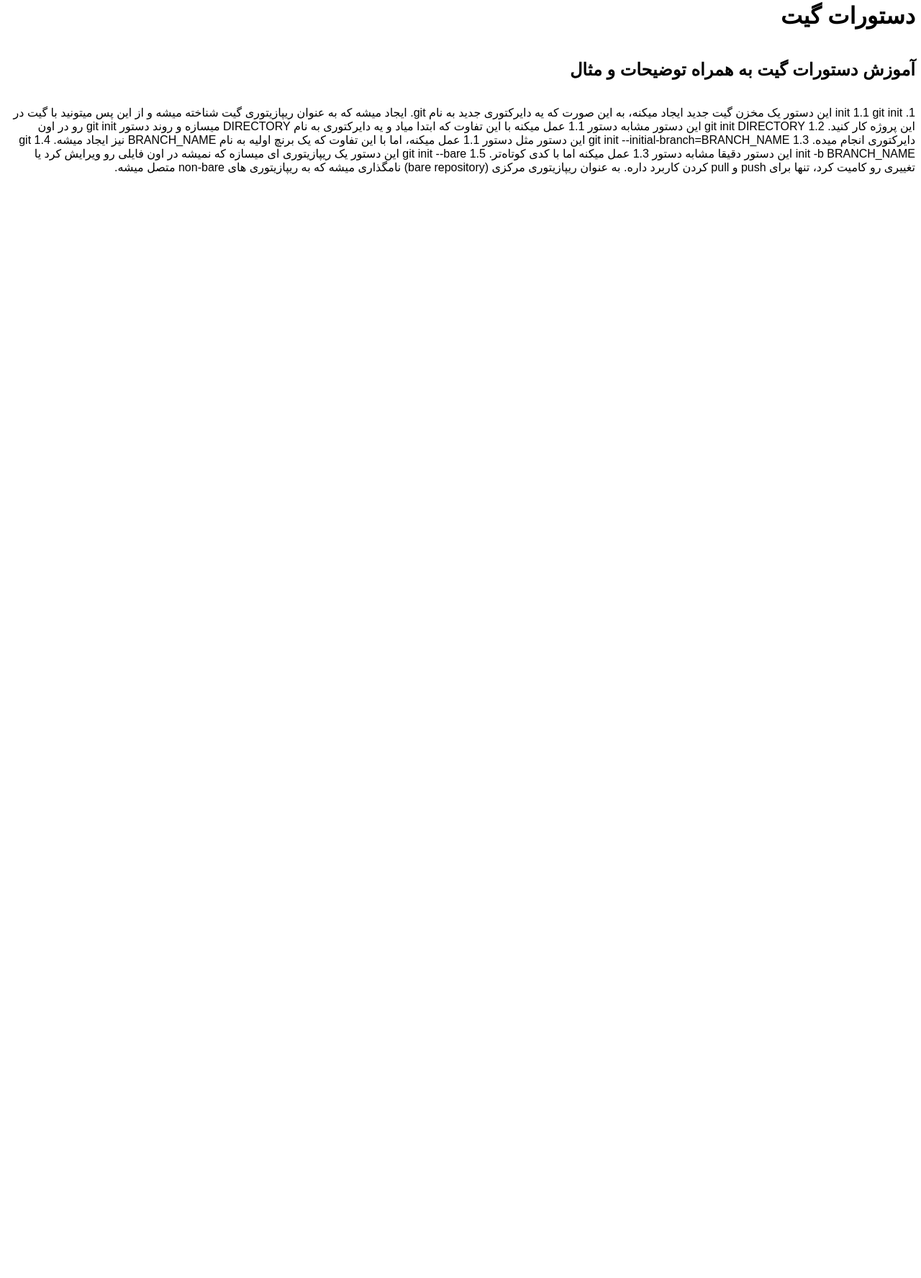
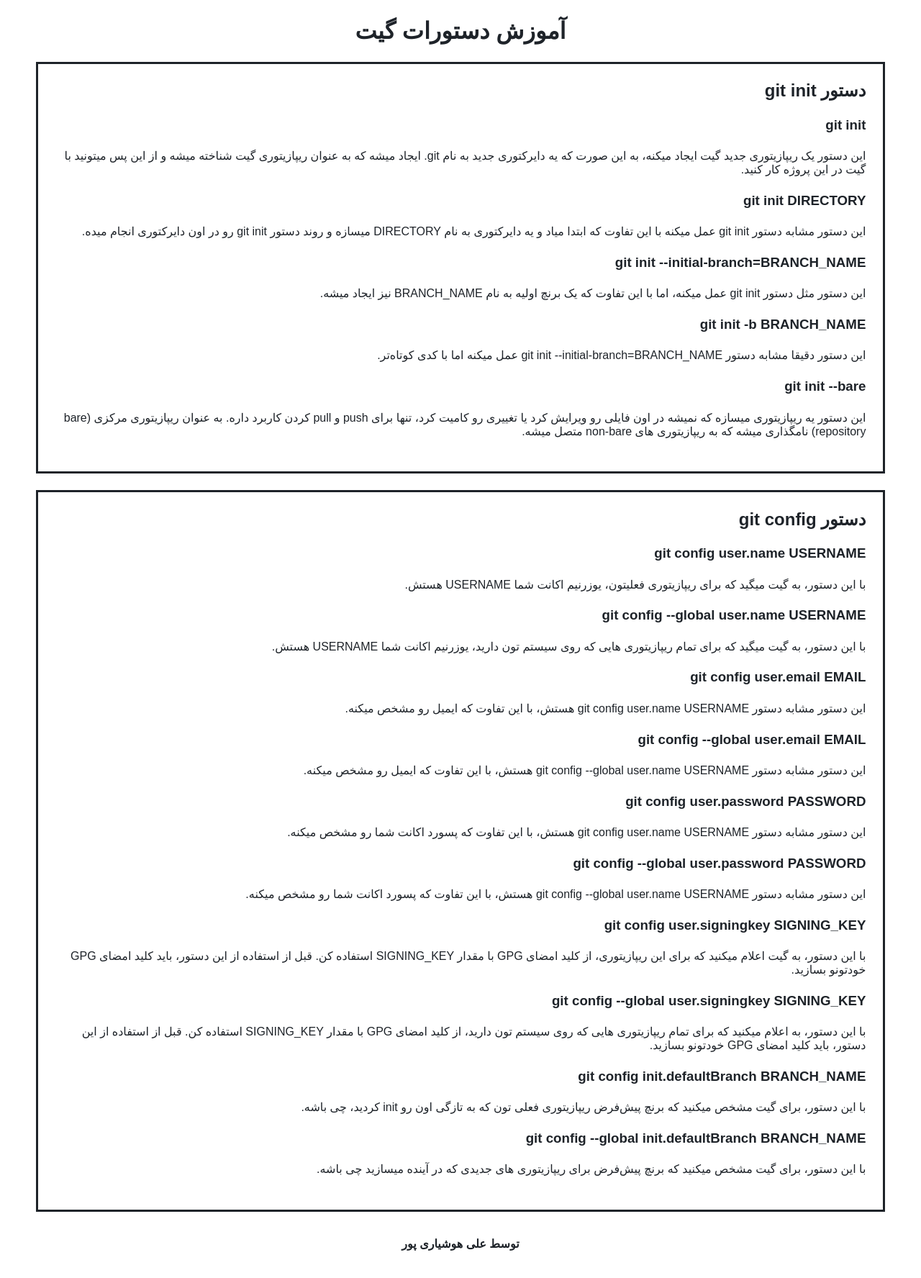
Before and after one commit to alihoushy/git-commands, a plain HTML site: page index.html in a window 1280 px wide. Shown: the part 26-1802 px from the top of the page at 72% size. Before the commit the page ends 800 px from the top, so only its background shows below. Drawn offline with Linux system fonts and the light colour scheme; a small style sheet from the web is missing; a web font is replaced by a local one.

Commit message:
several commands of git init and git config added

```diff
--- a/assets/style.css
+++ b/assets/style.css
@@ -1,16 +1,63 @@
+body {
+     margin: 0;
+     padding: 0;
+     background-color: #ffffff;
+     color: #1e2329;
+}
+
 .container {
-     font-family: Vazirmatn, sans-serif;
-     display: flex;
-     flex-direction: column;
-     align-items: right;
+     font-family: 'Sahel', sans-serif;
      justify-content: right;
      text-align: right;
+     margin: 0px;
+     padding: 50px;
+}
+
+.text-center {
+     text-align: center;
+}
+
+p span {
+     width: auto;
+     height: 1rem;
+     font-size: .85rem;
+     line-height: 1rem;
+     padding-left: 0.438rem;
+     padding-right: 0.438rem;
+     border-color: transparent;
+     --tw-bg-opacity: 1;
+     --tw-text-opacity: 1;
+     background-color: #49a773;
+     color: #ffffff;
+     align-items: center;
+     justify-content: center;
+     border-width: 1px;
+     border-radius: 1.9rem;
+}
+
+h1, h3 {
      margin: 0;
-     width: 100%;
-     height: auto;
+}
+
+h2 {
+     margin: 0 0 2% 0;
 }
 
 p {
+     margin: 2% 0;
      text-align: right;
      direction: rtl;
 }
+
+.copyright {
+     margin-top: 2%;
+     padding-top: 1%;
+     font-weight: bold;
+}
+
+.command {
+     border: 3px solid #1e2329;
+     /* border-radius: 15px; */
+     margin: 2% 0;
+     padding: 2%;
+}
--- a/index.html
+++ b/index.html
@@ -4,32 +4,54 @@
      <meta charset="UTF-8">
      <meta name="viewport" content="width=device-width, initial-scale=1.0">
      <title>دستورات گیت</title>
-     <link href="https://cdn.jsdelivr.net/gh/rastikerdar/vazirmatn@v33.003/Vazirmatn-font-face.css" rel="stylesheet" type="text/css" />
+     <link href="https://cdn.jsdelivr.net/gh/rastikerdar/sahel-font@v3.4.0/dist/font-face.css" rel="stylesheet" type="text/css" />
      <link rel="stylesheet" type="text/css" href="assets/style.css">
 </head>
 <body>
      <div class="container">
-          <h1>دستورات گیت</h1>
-          <h2>آموزش دستورات گیت به همراه توضیحات و مثال</h2>
-          <p>
-               1. init
+          <h1 class="text-center">آموزش دستورات گیت</h1>
 
-               1.1 git init
-               این دستور یک مخزن گیت جدید ایجاد میکنه، به این صورت که یه دایرکتوری جدید به نام git. ایجاد میشه که به عنوان ریپازیتوری گیت شناخته میشه و از این پس میتونید با گیت در این پروژه کار کنید.
+          <div class="command">
+               <h2>دستور git init</h2>
+               <h3>git init</h3>
+               <p>این دستور یک ریپازیتوری جدید گیت ایجاد میکنه، به این صورت که یه دایرکتوری جدید به نام git. ایجاد میشه که به عنوان ریپازیتوری گیت شناخته میشه و از این پس میتونید با گیت در این پروژه کار کنید.</p>
+               <h3>git init DIRECTORY</h3>
+               <p>این دستور مشابه دستور git init عمل میکنه با این تفاوت که ابتدا میاد و یه دایرکتوری به نام DIRECTORY میسازه و روند دستور git init رو در اون دایرکتوری انجام میده.</p>
+               <h3>git init --initial-branch=BRANCH_NAME</h3>
+               <p>این دستور مثل دستور git init عمل میکنه، اما با این تفاوت که یک برنچ اولیه به نام BRANCH_NAME نیز ایجاد میشه.</p>
+               <h3>git init -b BRANCH_NAME</h3>
+               <p>این دستور دقیقا مشابه دستور git init --initial-branch=BRANCH_NAME عمل میکنه اما با کدی کوتاه‌تر.</p>
+               <h3>git init --bare</h3>
+               <p>این دستور یه ریپازیتوری میسازه که نمیشه در اون فایلی رو ویرایش کرد یا تغییری رو کامیت کرد، تنها برای push و pull کردن کاربرد داره. به عنوان ریپازیتوری مرکزی (bare repository) نامگذاری میشه که به ریپازیتوری های non-bare متصل میشه.</p>
+          </div>
 
-               1.2 git init DIRECTORY
-               این دستور مشابه دستور 1.1 عمل میکنه با این تفاوت که ابتدا میاد و یه دایرکتوری به نام DIRECTORY میسازه و روند دستور git init رو در اون دایرکتوری انجام میده.
+          <div class="command">
+               <h2>دستور git config</h2>
+               <h3>git config user.name USERNAME</h3>
+               <p>با این دستور، به گیت میگید که برای ریپازیتوری فعلیتون، یوزرنیم اکانت شما USERNAME هستش.</p>
+               <h3>git config --global user.name USERNAME</h3>
+               <p>با این دستور، به گیت میگید که برای تمام ریپازیتوری هایی که روی سیستم تون دارید، یوزرنیم اکانت شما USERNAME هستش.</p>
+               <h3>git config user.email EMAIL</h3>
+               <p>این دستور مشابه دستور git config user.name USERNAME هستش، با این تفاوت که ایمیل رو مشخص میکنه.</p>
+               <h3>git config --global user.email EMAIL</h3>
+               <p>این دستور مشابه دستور git config --global user.name USERNAME هستش، با این تفاوت که ایمیل رو مشخص میکنه.</p>
+               <h3>git config user.password PASSWORD</h3>
+               <p>این دستور مشابه دستور git config user.name USERNAME هستش، با این تفاوت که پسورد اکانت شما رو مشخص میکنه.</p>
+               <h3>git config --global user.password PASSWORD</h3>
+               <p>این دستور مشابه دستور git config --global user.name USERNAME هستش، با این تفاوت که پسورد اکانت شما رو مشخص میکنه.</p>
+               <h3>git config user.signingkey SIGNING_KEY</h3>
+               <p>با این دستور، به گیت اعلام میکنید که برای این ریپازیتوری، از کلید امضای GPG با مقدار SIGNING_KEY استفاده کن. قبل از استفاده از این دستور، باید کلید امضای GPG خودتونو بسازید.</p>
+               <h3>git config --global user.signingkey SIGNING_KEY</h3>
+               <p>با این دستور، به اعلام میکنید که برای تمام ریپازیتوری هایی که روی سیستم تون دارید، از کلید امضای GPG با مقدار SIGNING_KEY استفاده کن. قبل از استفاده از این دستور، باید کلید امضای GPG خودتونو بسازید.</p>
+               <h3>git config init.defaultBranch BRANCH_NAME</h3>
+               <p>با این دستور، برای گیت مشخص میکنید که برنچ پیش‌فرض ریپازیتوری فعلی تون که به تازگی اون رو init کردید، چی باشه.</p>
+               <h3>git config --global init.defaultBranch BRANCH_NAME</h3>
+               <p>با این دستور، برای گیت مشخص میکنید که برنچ پیش‌فرض برای ریپازیتوری های جدیدی که در آینده میسازید چی باشه.</p>
+          </div>
 
-               1.3 git init --initial-branch=BRANCH_NAME
-               این دستور مثل دستور 1.1 عمل میکنه، اما با این تفاوت که یک برنچ اولیه به نام BRANCH_NAME نیز ایجاد میشه.
-
-               1.4 git init -b BRANCH_NAME
-               این دستور دقیقا مشابه دستور 1.3 عمل میکنه اما با کدی کوتاه‌تر.
-
-               1.5 git init --bare
-               این دستور یک ریپازیتوری ای میسازه که نمیشه در اون فایلی رو ویرایش کرد یا تغییری رو کامیت کرد، تنها برای push و pull کردن کاربرد داره. به عنوان ریپازیتوری مرکزی (bare repository) نامگذاری میشه که به ریپازیتوری های non-bare متصل میشه.
-
-          </p>
+          <div class="copyright text-center">
+               توسط علی هوشیاری پور
+          </div>
      </div>
 </body>
 </html>
```
Also changed, not shown: assets/fonts/Vazirmatn-Black.woff2 (deleted), assets/fonts/Vazirmatn-Bold.woff2 (deleted), assets/fonts/Vazirmatn-ExtraBold.woff2 (deleted), assets/fonts/Vazirmatn-ExtraLight.woff2 (deleted), assets/fonts/Vazirmatn-Light.woff2 (deleted), assets/fonts/Vazirmatn-Medium.woff2 (deleted), assets/fonts/Vazirmatn-Regular.woff2 (deleted), assets/fonts/Vazirmatn-SemiBold.woff2 (deleted), assets/fonts/Vazirmatn-Thin.woff2 (deleted), assets/fonts/Vazirmatn[wght].woff2 (deleted).
